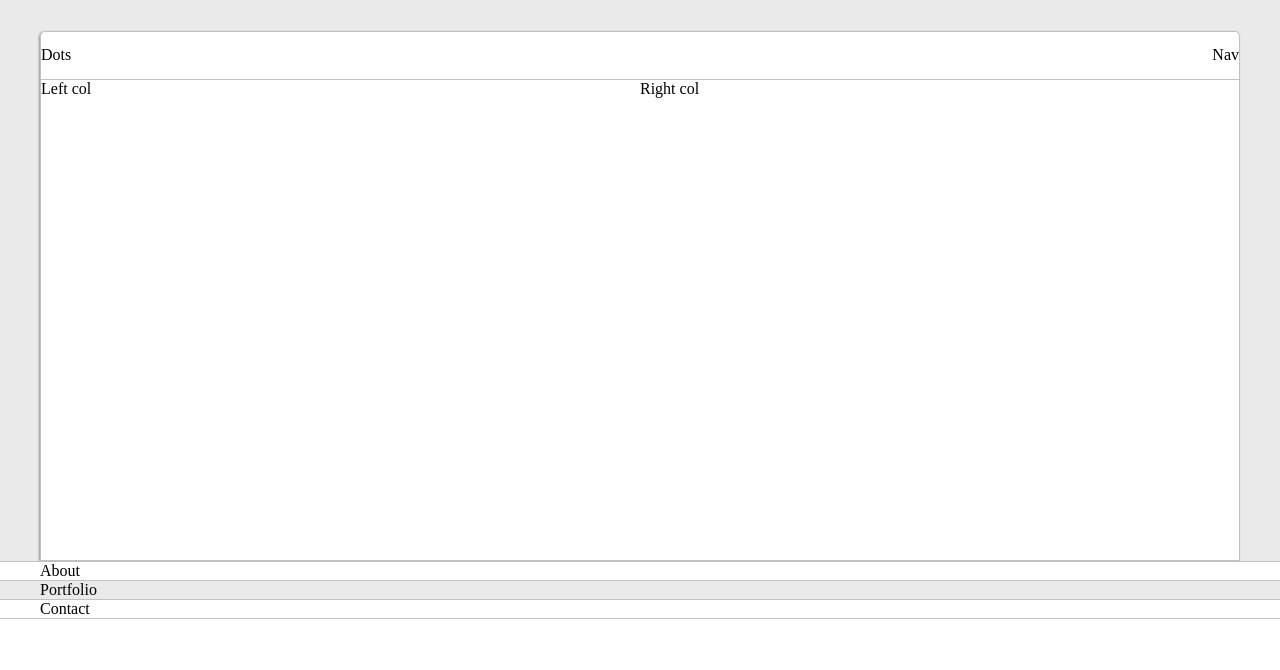
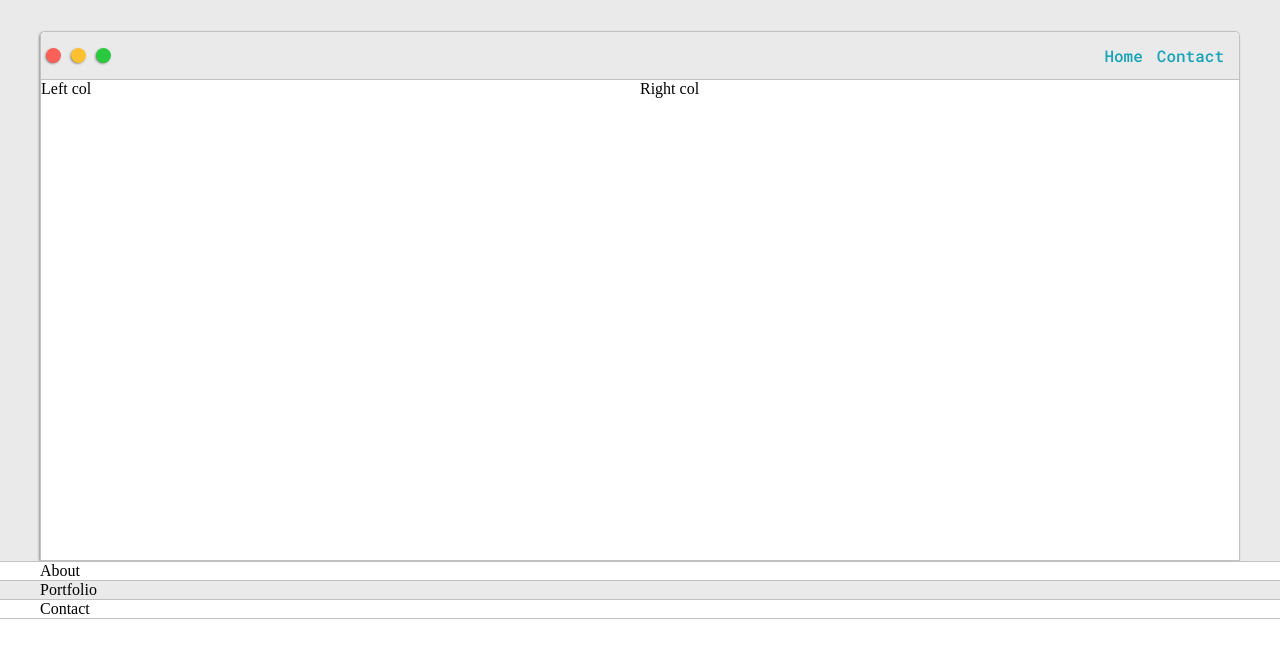
Before and after one commit to umeshraj/youtube_travesy_build_portfolio, a plain HTML site: page index.html in a window 1280 px wide. Shown: the part 130-800 px from the top of the page. Drawn offline with Linux system fonts and the light colour scheme.

Commit message:
Adding dots and navigation links

```diff
--- a/default.css
+++ b/default.css
@@ -107,10 +107,51 @@ h6 {
 .nav-wrapper {
   grid-area: nav-wrapper;
   border-bottom: 1px solid var(--border-color);
+  border-radius: 5px 5px 0 0;
   /* border: 1px dashed lightcoral; */
   display: flex;
   justify-content: space-between;
   align-items: center;
+  background-color: var(--main-color);
+}
+
+#navigation {
+  margin: 0px;
+  padding: 10px;
+}
+
+#navigation li {
+  display: inline-block;
+  margin-right: 5px;
+  margin-left: 5px;
+}
+
+.dots-wrapper {
+  display: flex;
+}
+
+.browser-dot {
+  background-color: black;
+  height: 15px;
+  width: 15px;
+  border-radius: 50%;
+  margin: 5px;
+
+  -webkit-box-shadow: -1px 1px 3px -1px rgba(0, 0, 0, 0.75);
+  -moz-box-shadow: -1px 1px 3px -1px rgba(0, 0, 0, 0.75);
+  box-shadow: -1px 1px 3px -1px rgba(0, 0, 0, 0.75);
+}
+
+#dot-1 {
+  background-color: #fc6058;
+}
+
+#dot-2 {
+  background-color: #fec02f;
+}
+
+#dot-3 {
+  background-color: #2aca3e;
 }
 
 .left-column {
--- a/index.html
+++ b/index.html
@@ -26,8 +26,15 @@
 
         <div class="intro-wrapper">
           <div class="nav-wrapper">
-            <div class="dots-wrapper">Dots</div>
-            <div id="navigation">Nav</div>
+            <div class="dots-wrapper">
+              <div class="browser-dot" id="dot-1"></div>
+              <div class="browser-dot" id="dot-2"></div>
+              <div class="browser-dot" id="dot-3"></div>
+            </div>
+            <ul id="navigation">
+              <li><a href="#">Home</a></li>
+              <li><a href="#">Contact</a></li>
+            </ul>
           </div>
           <div class="left-column">Left col</div>
           <div class="right-column">Right col</div>
```
